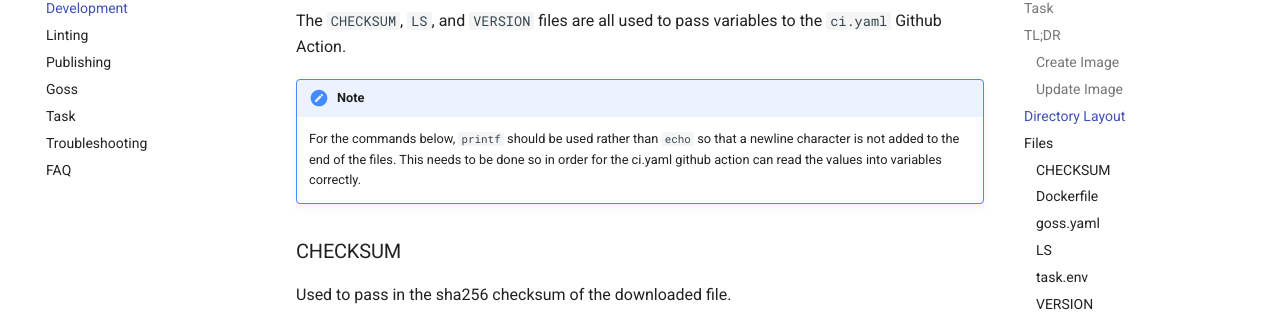
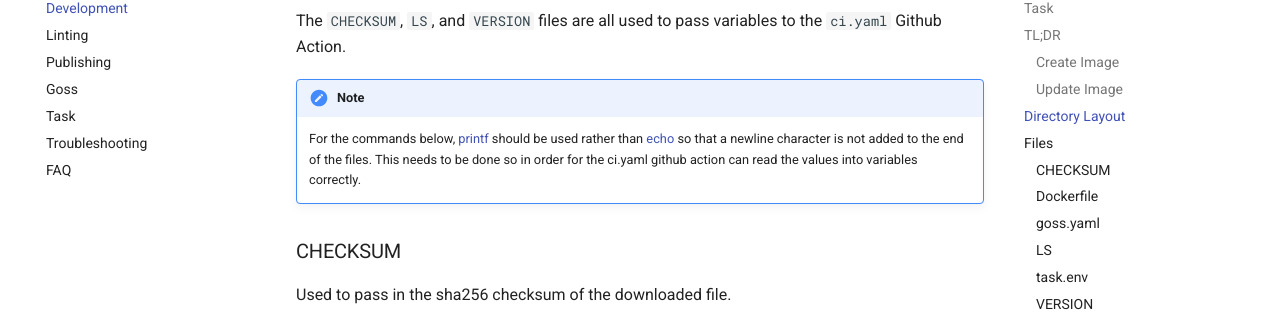
Before and after one commit to nicholaswilde/docker-docs, an MkDocs documentation site: the page built from docs/development.md, in a window 1280 px wide and 900 px high, scrolled down 2007 px. Shown: the part 127-450 px from the top of the window. Built offline with MkDocs 1.6.1 and Material for MkDocs 9.7.7, drawn with Linux system fonts in a browser that asks for light colours; comment, search, counter and statistics services are not loaded.

```diff
--- a/docs/development.md
+++ b/docs/development.md
@@ -105,7 +105,7 @@ The `CHECKSUM`, `LS`, and `VERSION` files are all used to pass variables to the
 `ci.yaml` Github Action.
 
 !!! Note
-    For the commands below, `printf` should be used rather than `echo` so that
+    For the commands below, [printf] should be used rather than [echo] so that
     a newline character is not added to the end of the files. This needs to be
     done so in order for the ci.yaml github action can read the values into
     variables correctly.
```
Also changed, not shown: other parts of docs/development.md (+2 -0 lines).
